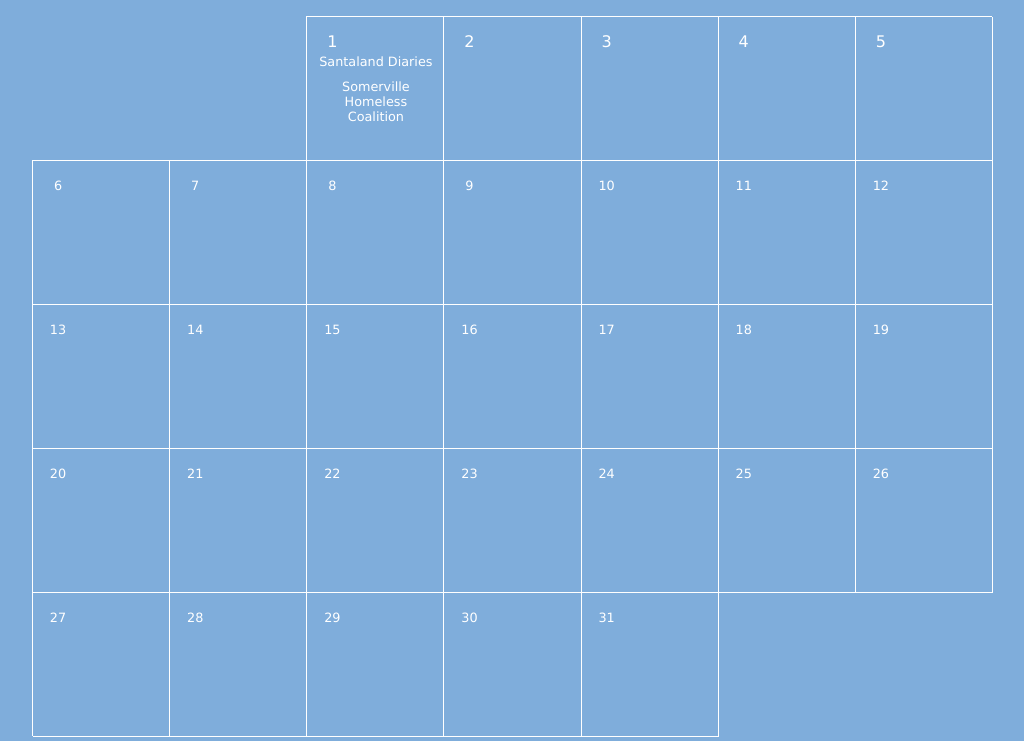
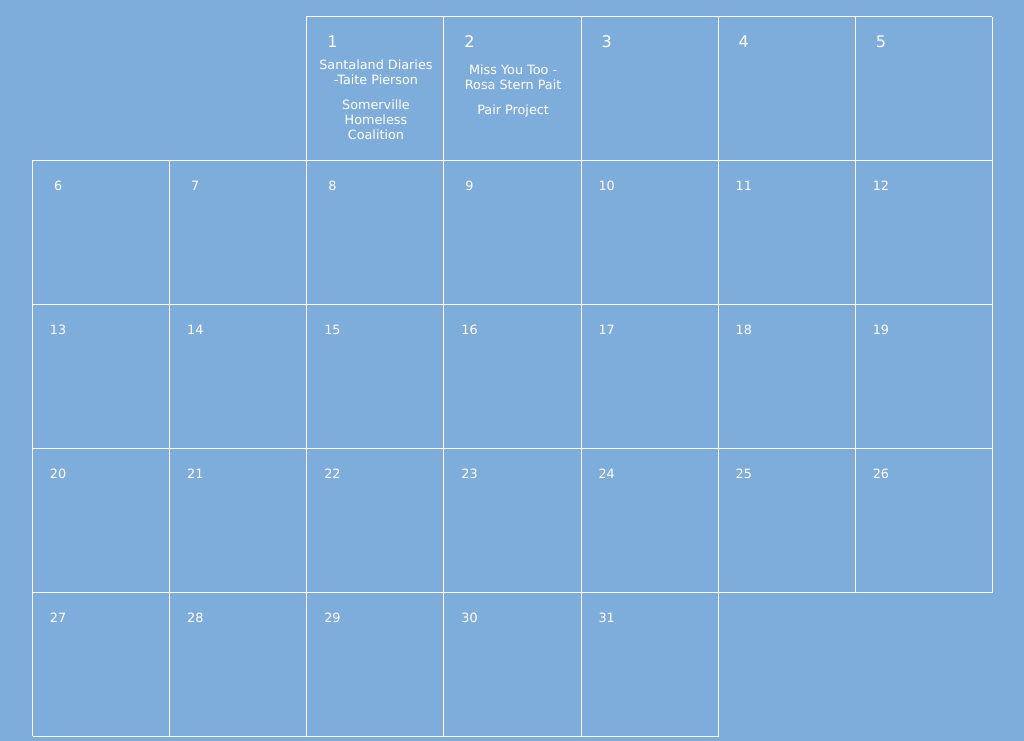
Before and after one commit to carlfroneberger/torntickmas, a plain HTML site: page index.html in a window 1280 px wide. Shown: the part 67-808 px from the top of the page, without its empty margins (127-1151 px from the left). Drawn offline with Linux system fonts and the light colour scheme.

Commit message:
dec 2 links

```diff
--- a/index.html
+++ b/index.html
@@ -12,16 +12,27 @@
         </a>  -->
         <div class="day">
           <div class="num">1</div>
+          <div class="space"></div>
+          <div class="space"></div>
+
           <a  target="_blank" href="https://youtu.be/4qcpIWVFj-0">
-            Santaland Diaries
+            Santaland Diaries -Taite Pierson
           </a>
           <div class="space"></div>
           <a target="_blank" href="https://somervillehomelesscoalition.org/">
             Somerville Homeless Coalition
           </a>
         </div>
-        <div  target="_blank" class="day">
+        <div class="day">
           <div class="num">2</div>
+
+          <a  target="_blank" href="https://drive.google.com/file/d/1FCnYMYEjQ_Kq_lOtTTydgh70nCH7D-_J/view?usp=sharing">
+            Miss You Too -Rosa Stern Pait
+          </a>
+          <div class="space"></div>
+          <a target="_blank" href="https://www.pairproject.org/">
+            Pair Project
+          </a>
         </div>
         <div  target="_blank" class="day">
           <div class="num">3</div>
--- a/main.css
+++ b/main.css
@@ -36,10 +36,6 @@
   transition: all ease-in-out;
 }
 
-.day:hover > .num {
-  font-size: 1.5em;
-  transition: .4s ease-in-out;
-}
 
 .num {
   position: absolute;
@@ -55,7 +51,7 @@ a {
   font-size: .8em;
   color: #fff;
   text-decoration: none;
-  width: 100%
+  width: 100%;
 }
 
 .space {
```
